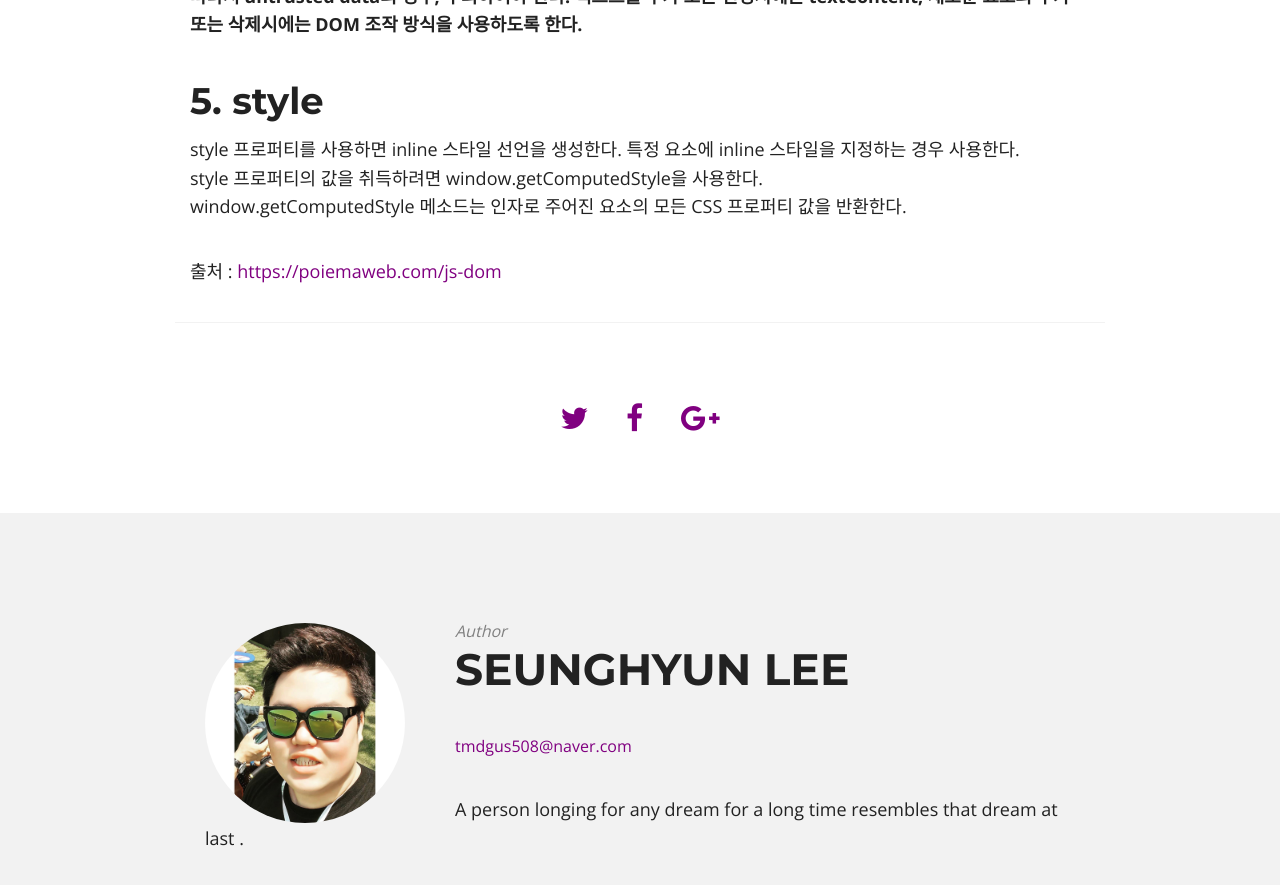
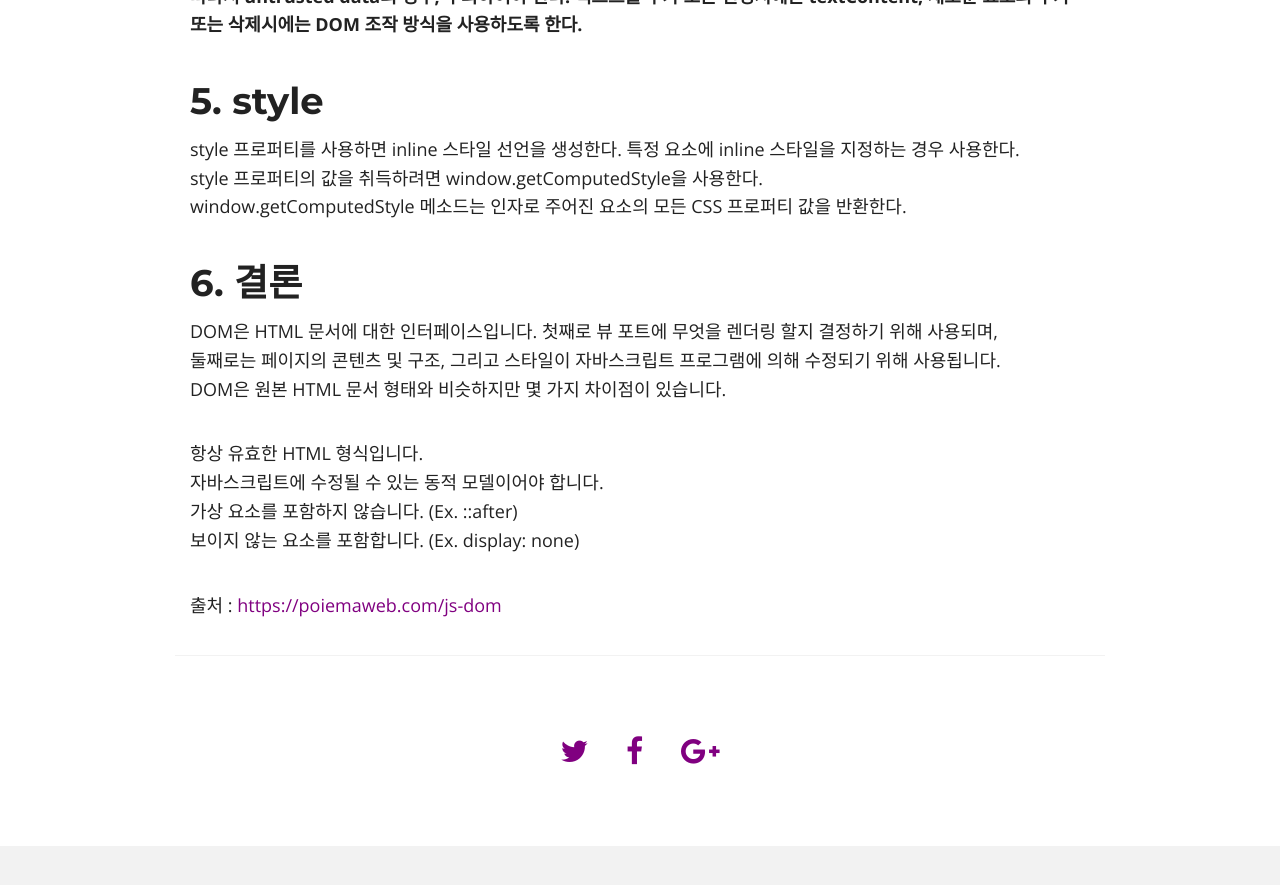
Before and after one commit to lsh58/lsh58.github.io, a Jekyll site: the page built from _posts/2020-02-18-JS_DOM개념.md, in a window 1280 px wide and 900 px high, scrolled down 6824 px. Shown: the top 885 px of the window. Built offline with Jekyll 4.4.1, drawn with Linux system fonts in a browser that asks for light colours; nearby versions of some CDN libraries; comment, search, counter and statistics services are not loaded.

Commit message:
Update 2020-02-18-JS_DOM개념.md

```diff
--- a/_posts/2020-02-18-JS_DOM개념.md
+++ b/_posts/2020-02-18-JS_DOM개념.md
@@ -223,4 +223,15 @@ style 프로퍼티를 사용하면 inline 스타일 선언을 생성한다. 특
 style 프로퍼티의 값을 취득하려면 window.getComputedStyle을 사용한다.
 window.getComputedStyle 메소드는 인자로 주어진 요소의 모든 CSS 프로퍼티 값을 반환한다.
 
+## 6. 결론
+
+DOM은 HTML 문서에 대한 인터페이스입니다. 첫째로 뷰 포트에 무엇을 렌더링 할지 결정하기 위해 사용되며,
+둘째로는 페이지의 콘텐츠 및 구조, 그리고 스타일이 자바스크립트 프로그램에 의해 수정되기 위해 사용됩니다.
+DOM은 원본 HTML 문서 형태와 비슷하지만 몇 가지 차이점이 있습니다.
+
+항상 유효한 HTML 형식입니다.
+자바스크립트에 수정될 수 있는 동적 모델이어야 합니다.
+가상 요소를 포함하지 않습니다. (Ex. ::after)
+보이지 않는 요소를 포함합니다. (Ex. display: none)
+
 출처 : <https://poiemaweb.com/js-dom>
```
